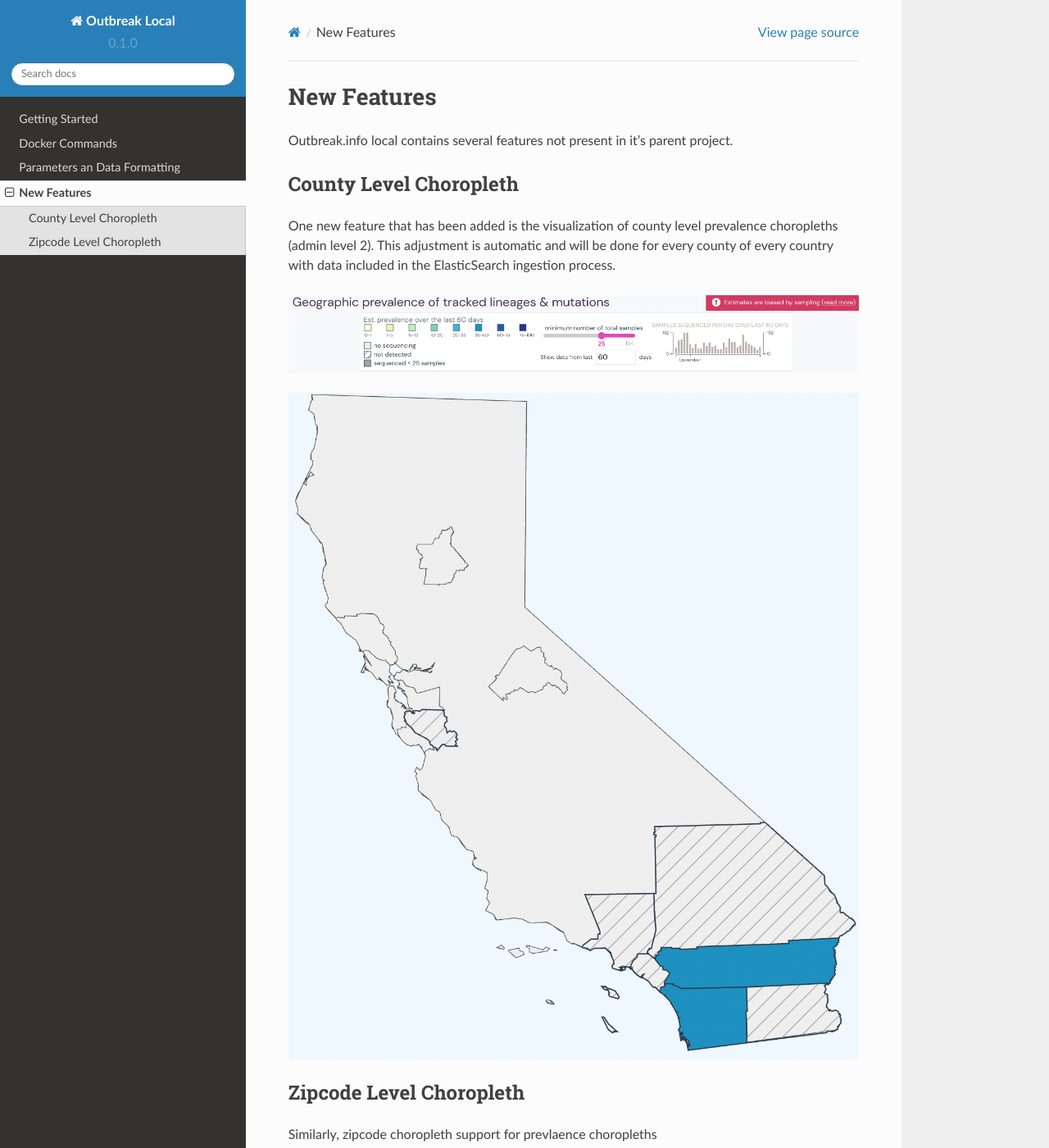
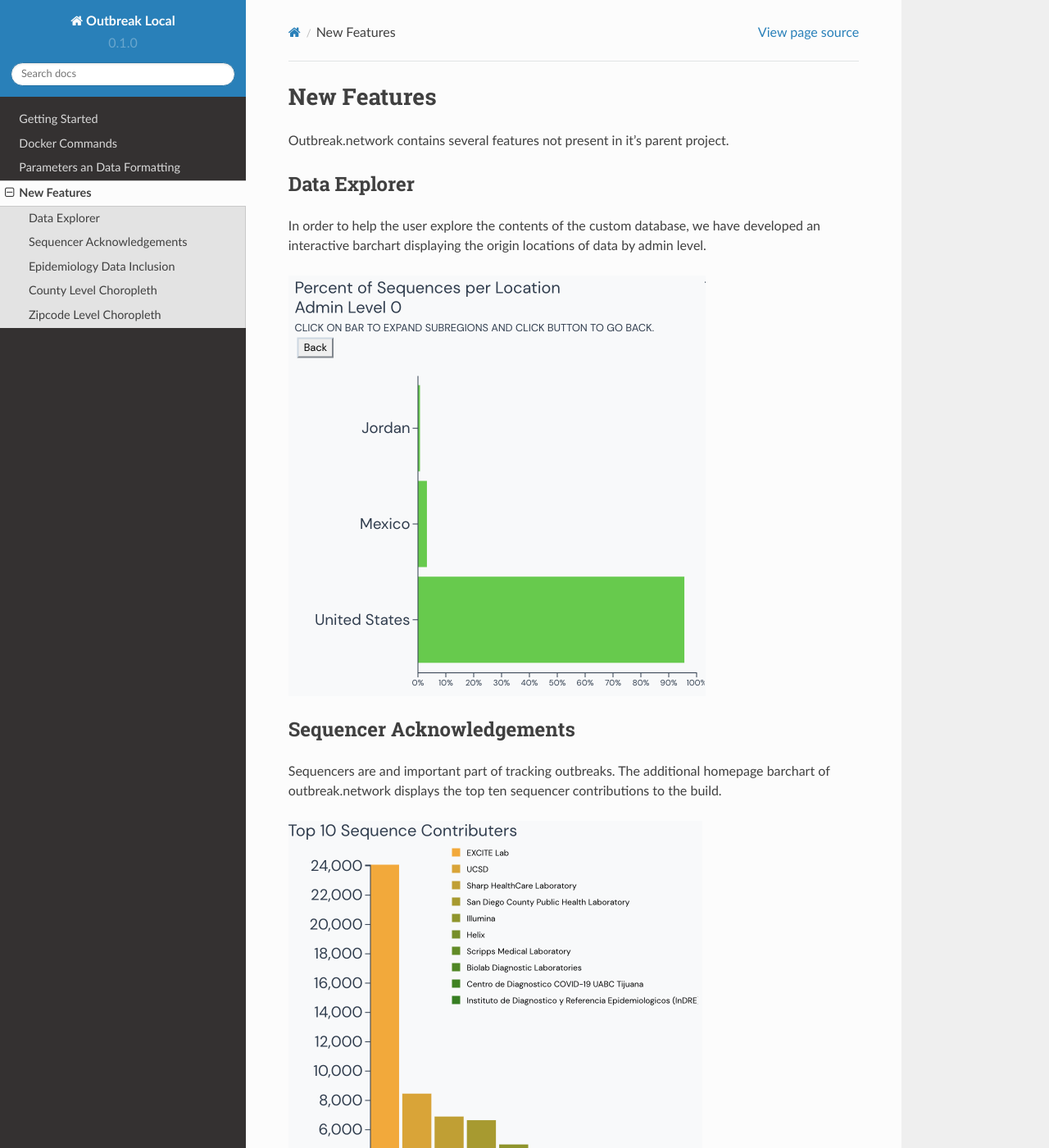
Before and after one commit to andersen-lab/outbreak-local-documentation, a Sphinx documentation site: the page built from docs/source/new-features.rst, in a window 1280 px wide and 1400 px high. Shown: the whole window at 82% size. Built offline with Sphinx 7.4.7 and the Read the Docs theme 2.0.0, drawn with Linux system fonts in a browser that asks for light colours; some of the changed text lies outside the part shown.

Commit message:
adding new figure for new features

```diff
--- a/docs/source/new-features.rst
+++ b/docs/source/new-features.rst
@@ -1,7 +1,33 @@
 New Features
 ============
 
-Outbreak.info local contains several features not present in it's parent project.
+Outbreak.network contains several features not present in it's parent project.
+
+Data Explorer
+-------------
+
+In order to help the user explore the contents of the custom database, we have developed an interactive barchart displaying the origin locations of data by admin level.
+
+.. figure:: ../static/barchart.png
+
+    :width: 75%
+    Figure 1. Barchart of data by admin level 0 in the Andersen lab build as of Mar. 2022.
+
+
+Sequencer Acknowledgements
+--------------------------
+
+Sequencers are and important part of tracking outbreaks. The additional homepage barchart of outbreak.network displays the top ten sequencer contributions to the build.
+
+.. figure:: ../static/sequencer.png
+
+    :width: 75%
+    Figure 2. Barchart showing top ten sequencers contibuting the Andersen lab build as of Mar. 2022
+
+
+Epidemiology Data Inclusion
+---------------------------
+
 
 County Level Choropleth
 -----------------------
```
Also changed, not shown: other parts of docs/source/new-features.rst (+2 -2 lines), docs/static/barchart.png (added), docs/static/sequencer.png (added).
